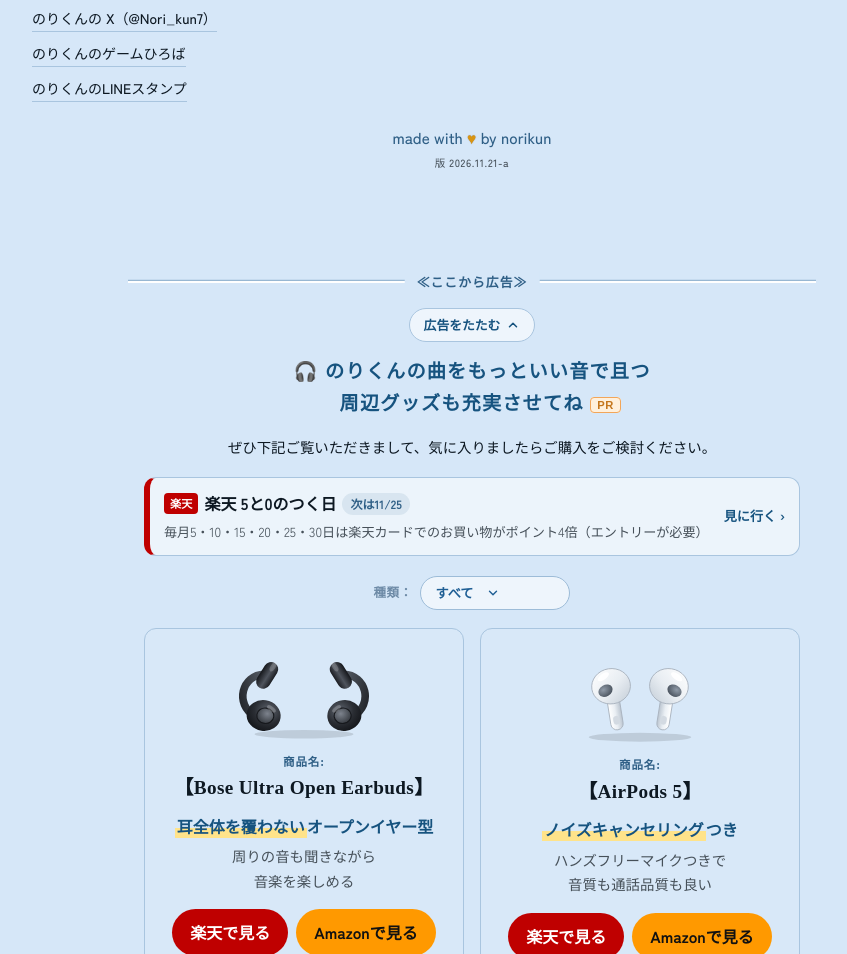
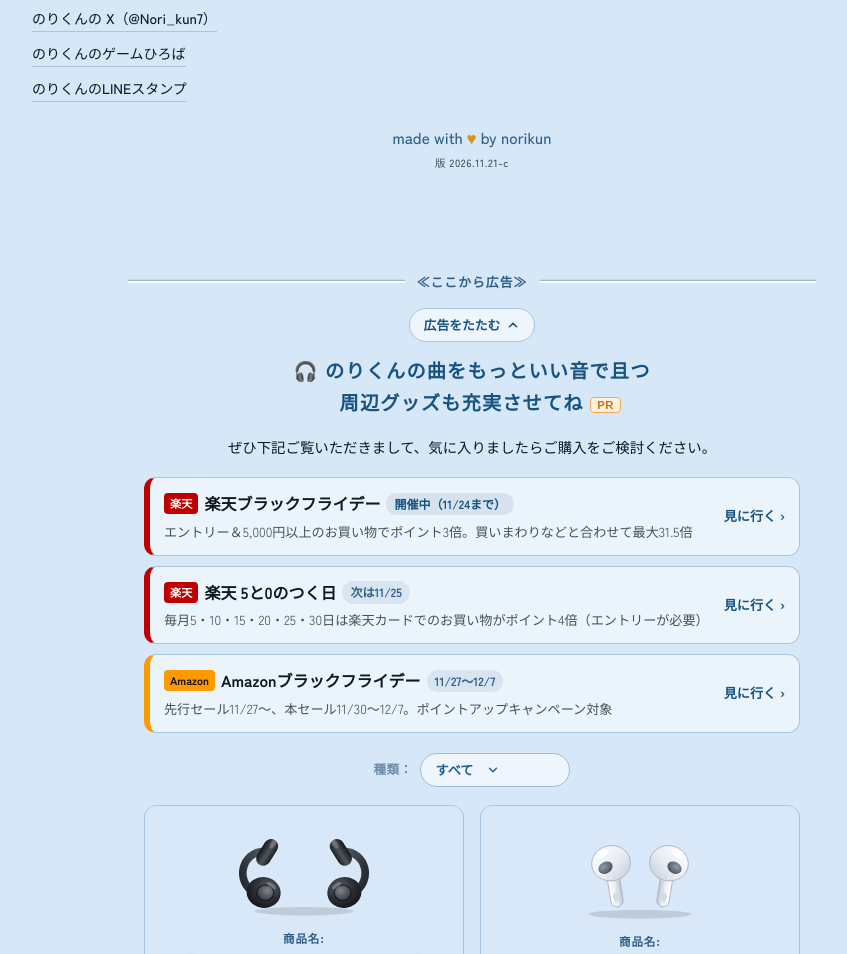
Before and after one commit to norihikosan7/norikun-music-site-, a plain HTML site: page index.html in a window 1280 px wide. Shown: the part 1380-2334 px from the top of the page, without its empty margins (168-1015 px from the left). Drawn offline with Linux system fonts and the light colour scheme; files whose address does not match are found by name; a web font is replaced by a local one.

Commit message:
Add files via upload

```diff
--- a/index.html
+++ b/index.html
@@ -914,7 +914,7 @@ footer a:hover,footer a:focus-visible{color:var(--blue);border-bottom-color:var(
       <a href="https://store.line.me/stickershop/author/6249492/ja" target="_blank" rel="noopener">のりくんのLINEスタンプ</a>
     </nav>
     <p class="by">made with <span class="heart">♥</span> by norikun</p>
-    <p class="ver">版 2026.11.21-a</p>
+    <p class="ver">版 2026.11.21-c</p>
   </footer>
 </div>
 
@@ -4054,6 +4054,10 @@ syncTransport();
    期間が終わると自動で消え、始まる前は「○/○から」と予告を出します。
    日付は日本時間。新しいキャンペーンはこの一覧に足すだけでOK。 */
 const CAMPAIGNS = [
+  { shop:"rakuten", name:"楽天ブラックフライデー",
+    text:"エントリー＆5,000円以上のお買い物でポイント3倍。買いまわりなどと合わせて最大31.5倍",
+    showFrom:"2026-11-14", start:"2026-11-19", end:"2026-11-24",
+    url:"https://books.rakuten.co.jp/event/game/pokemon/?scid=wi_bks_cmp_game_pokemon2026_02" },
   { shop:"rakuten", name:"楽天 ワンダフルデー",
     text:"毎月1日は3,000円以上のお買い物でポイント3倍（エントリーが必要）",
     showFrom:"2026-09-24", start:"2026-10-01", end:"2026-10-01",
@@ -4062,6 +4066,10 @@ const CAMPAIGNS = [
     text:"毎月5・10・15・20・25・30日は楽天カードでのお買い物がポイント4倍（エントリーが必要）",
     days:[5,10,15,20,25,30],
     url:"https://a.r10.to/hkNBP7" },
+  { shop:"amazon", name:"Amazonブラックフライデー",
+    text:"先行セール11/27〜、本セール11/30〜12/7。ポイントアップキャンペーン対象",
+    showFrom:"2026-11-21", start:"2026-11-27", end:"2026-12-07",
+    url:"https://link.amazon/B0gx6ipNf" },
   { shop:"amazon", name:"Amazonプライム感謝祭",
     text:"先行セール10/13〜15、本セール10/16〜19。エントリーでポイントアップも",
     showFrom:"2026-09-24", start:"2026-10-13", end:"2026-10-19",
```
